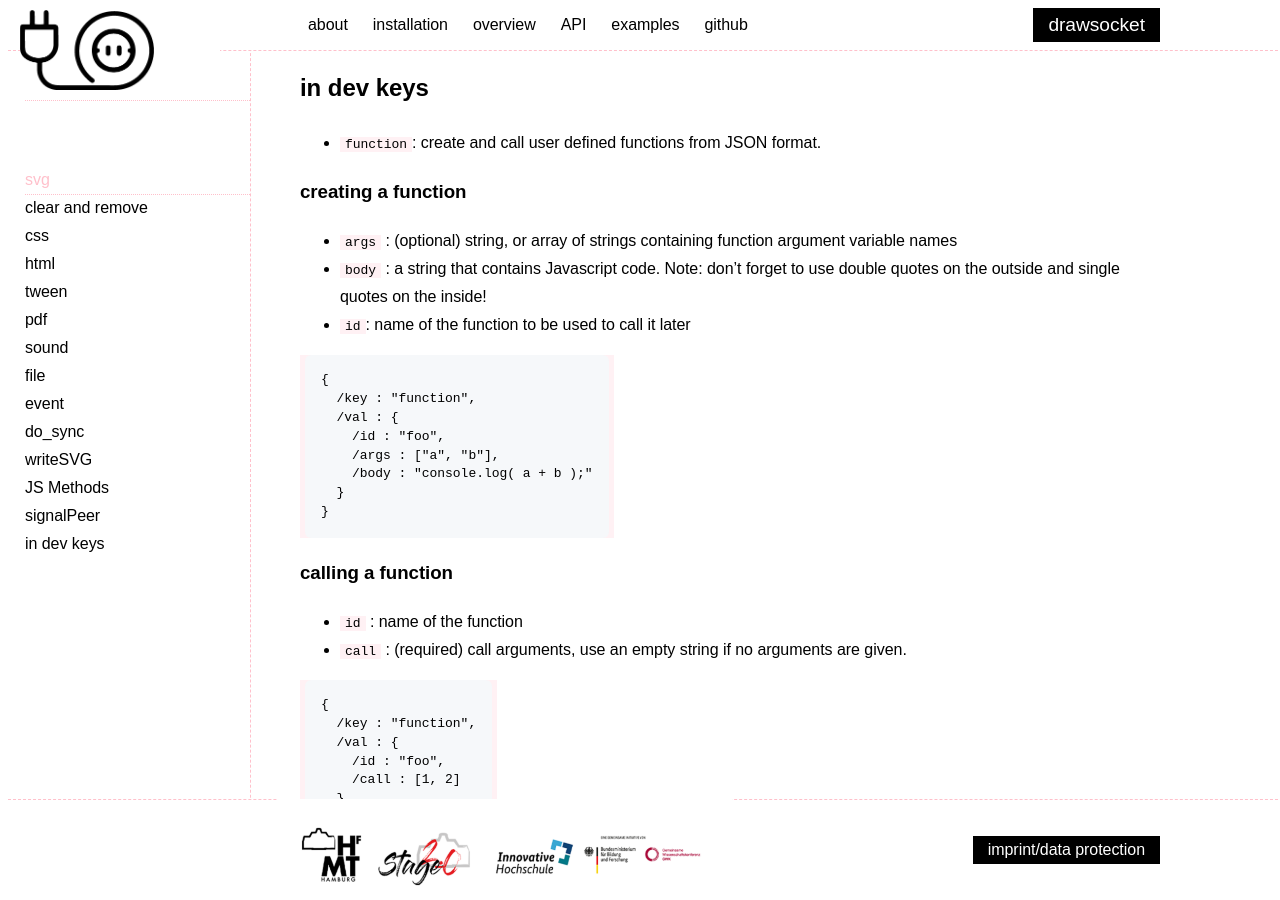
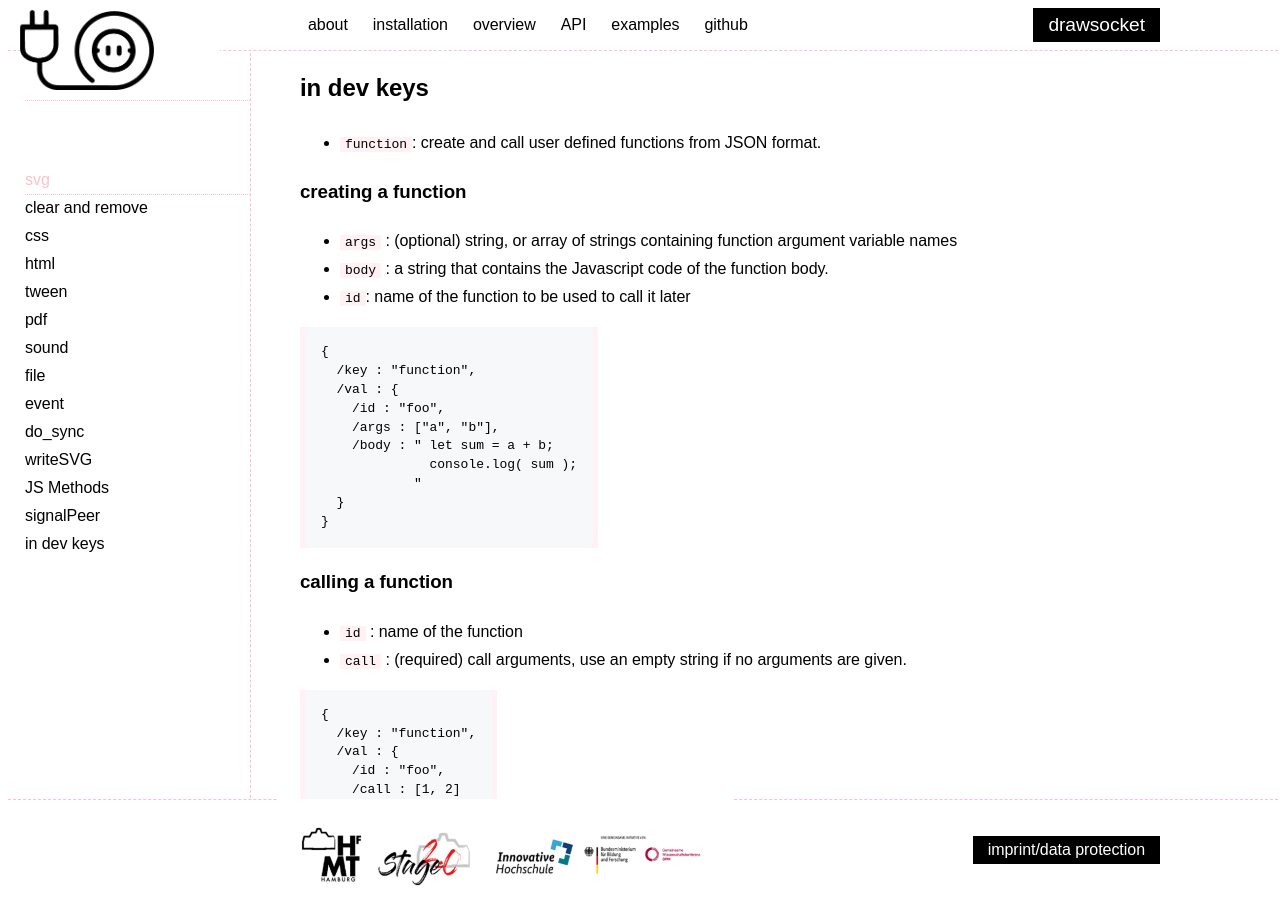
Before and after one commit to drawsocket/drawsocket.github.io, a Jekyll site: the page built from api.md, in a window 1280 px wide and 900 px high, scrolled down 15883 px. Built offline with Jekyll 4.4.1, drawn with Linux system fonts in a browser that asks for light colours.

Commit message:
updating function example

````diff
--- a/api.md
+++ b/api.md
@@ -671,7 +671,7 @@ For example, here is a button that sends a message to another client on being cl
 
 ### creating a function
 * `args` : (optional) string, or array of strings containing function argument variable names
-* `body` : a string that contains Javascript code. Note: don't forget to use double quotes on the outside and single quotes on the inside!
+* `body` : a string that contains the Javascript code of the function body.
 * `id`: name of the function to be used to call it later
 
 ```
@@ -680,7 +680,9 @@ For example, here is a button that sends a message to another client on being cl
   /val : {
     /id : "foo",
     /args : ["a", "b"],
-    /body : "console.log( a + b );"
+    /body : " let sum = a + b;
+              console.log( sum );
+            "
   }
 }
 ```
````
